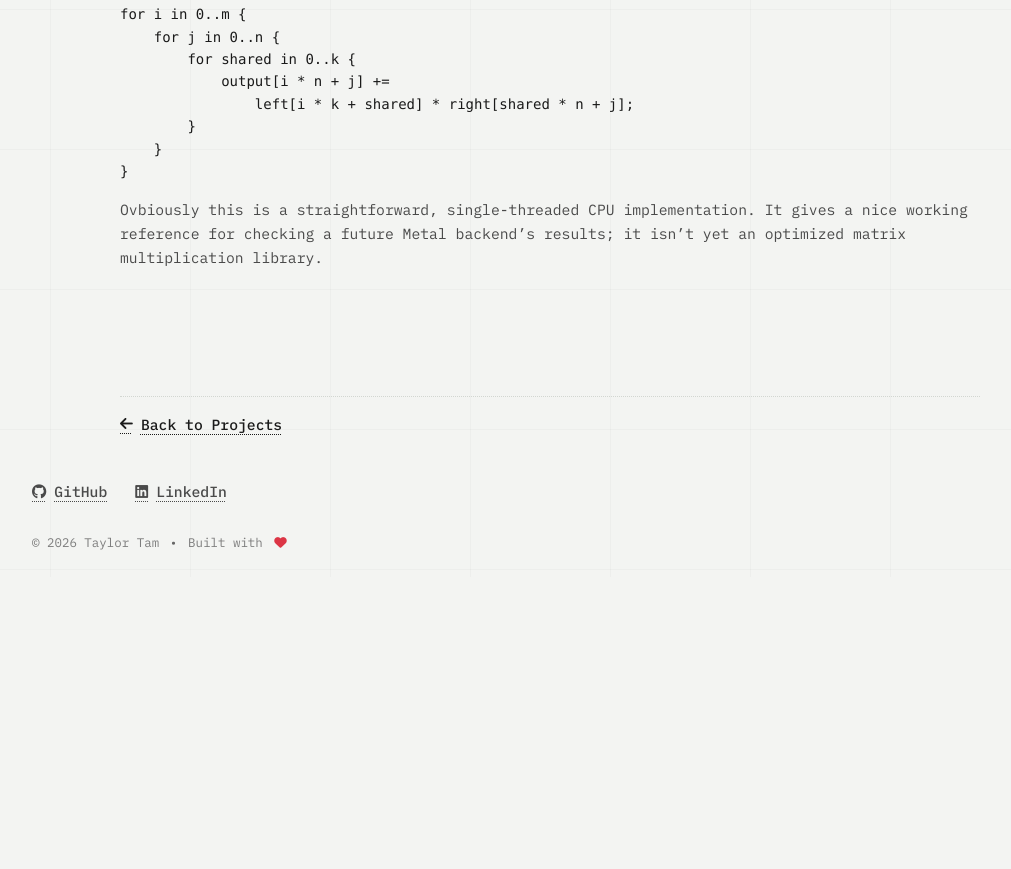
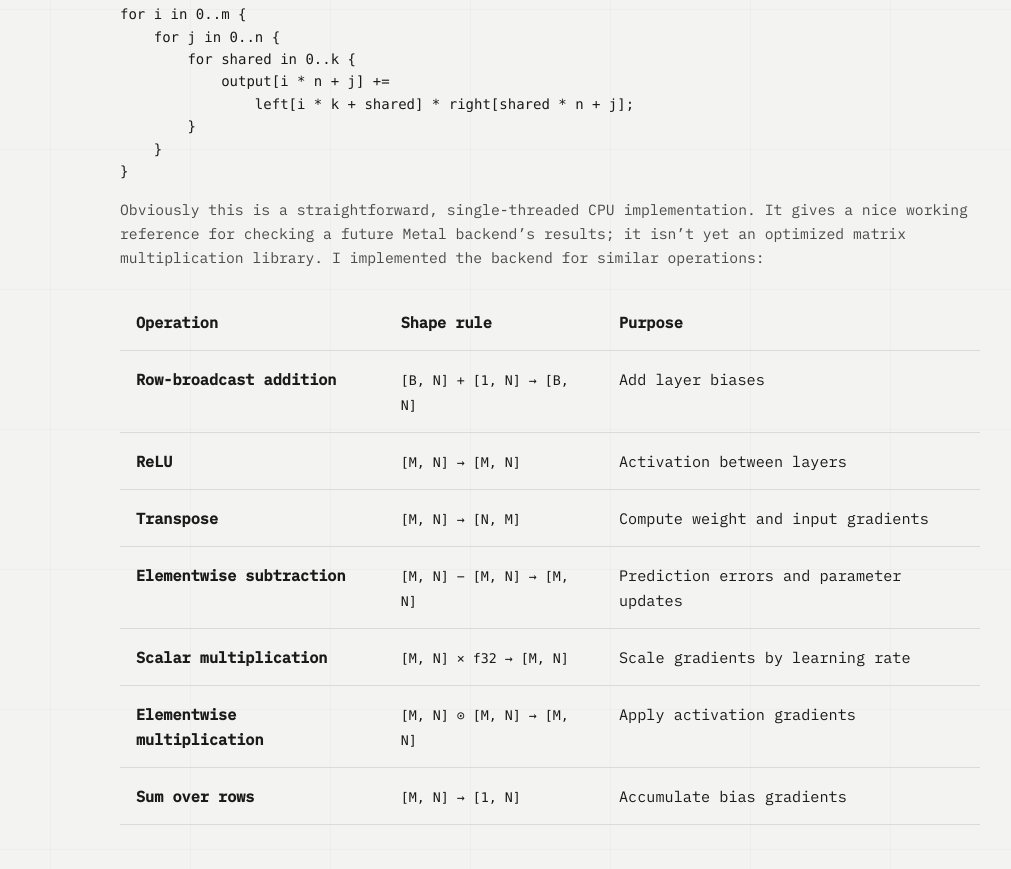
Before and after one commit to TaylorT52/TaylorT52.github.io, a plain HTML site: page projpages/rust-deep-learning.html in a window 1280 px wide. Shown: the part 4891-5760 px from the top of the page, without its empty margins (90-1101 px from the left). Before the commit the page ends 5468 px from the top, so only its background shows below. Drawn offline with nearby package versions, Linux system fonts and the light colour scheme.

Commit message:
Add CPU backend operations table to Rust project

```diff
--- a/projpages/rust-deep-learning.html
+++ b/projpages/rust-deep-learning.html
@@ -23,6 +23,35 @@
   <!-- External CSS -->
   <link rel="stylesheet" href="../style.css?v=20260317" />
   <style>
+    .rust-operations-wrap {
+      overflow-x: auto;
+      margin: 1.5rem 0;
+    }
+
+    .rust-operations {
+      width: 100%;
+      min-width: 580px;
+      border-collapse: collapse;
+      text-align: left;
+      font-size: 0.95rem;
+    }
+
+    .rust-operations th,
+    .rust-operations td {
+      padding: 1rem;
+      border-bottom: 1px solid var(--line, #dadada);
+      vertical-align: top;
+    }
+
+    .rust-operations th {
+      font-weight: 600;
+    }
+
+    .rust-operations code {
+      color: inherit;
+      white-space: normal;
+    }
+
     .rust-image-sequence {
       display: grid;
       grid-template-columns: repeat(3, minmax(0, 1fr));
@@ -276,10 +305,26 @@
     }
 }</code></pre>
       <p>
-        Ovbiously this is a straightforward, single-threaded CPU implementation.
+        Obviously this is a straightforward, single-threaded CPU implementation.
         It gives a nice working reference for checking a future Metal backend’s results;
-        it isn’t yet an optimized matrix multiplication library.
+        it isn’t yet an optimized matrix multiplication library. I implemented the backend for similar operations:
       </p>
+      <div class="rust-operations-wrap" role="region" aria-label="CPU backend operations" tabindex="0">
+        <table class="rust-operations">
+          <thead>
+            <tr><th scope="col">Operation</th><th scope="col">Shape rule</th><th scope="col">Purpose</th></tr>
+          </thead>
+          <tbody>
+            <tr><th scope="row">Row-broadcast addition</th><td><code>[B, N] + [1, N] → [B, N]</code></td><td>Add layer biases</td></tr>
+            <tr><th scope="row">ReLU</th><td><code>[M, N] → [M, N]</code></td><td>Activation between layers</td></tr>
+            <tr><th scope="row">Transpose</th><td><code>[M, N] → [N, M]</code></td><td>Compute weight and input gradients</td></tr>
+            <tr><th scope="row">Elementwise subtraction</th><td><code>[M, N] − [M, N] → [M, N]</code></td><td>Prediction errors and parameter updates</td></tr>
+            <tr><th scope="row">Scalar multiplication</th><td><code>[M, N] × f32 → [M, N]</code></td><td>Scale gradients by learning rate</td></tr>
+            <tr><th scope="row">Elementwise multiplication</th><td><code>[M, N] ⊙ [M, N] → [M, N]</code></td><td>Apply activation gradients</td></tr>
+            <tr><th scope="row">Sum over rows</th><td><code>[M, N] → [1, N]</code></td><td>Accumulate bias gradients</td></tr>
+          </tbody>
+        </table>
+      </div>
     </section>
 
     <div class="project-navigation mt-5">
```
